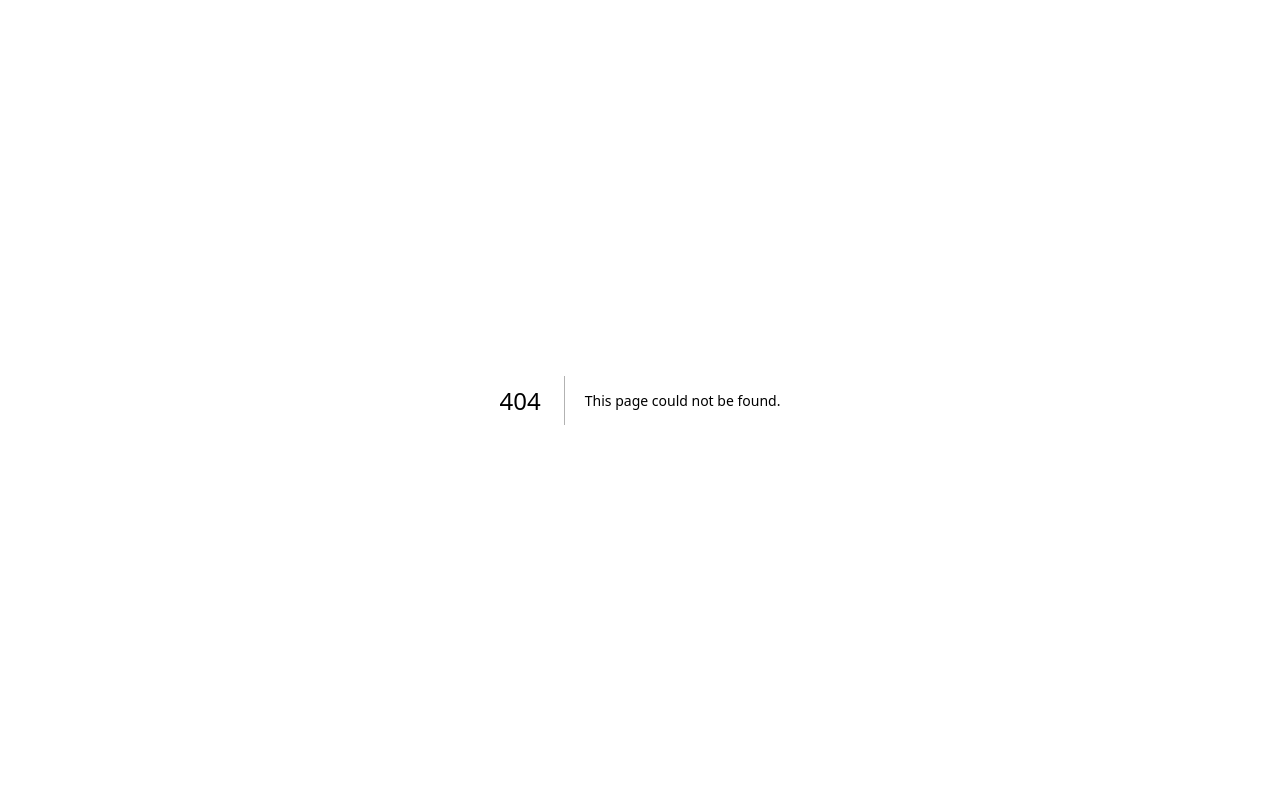
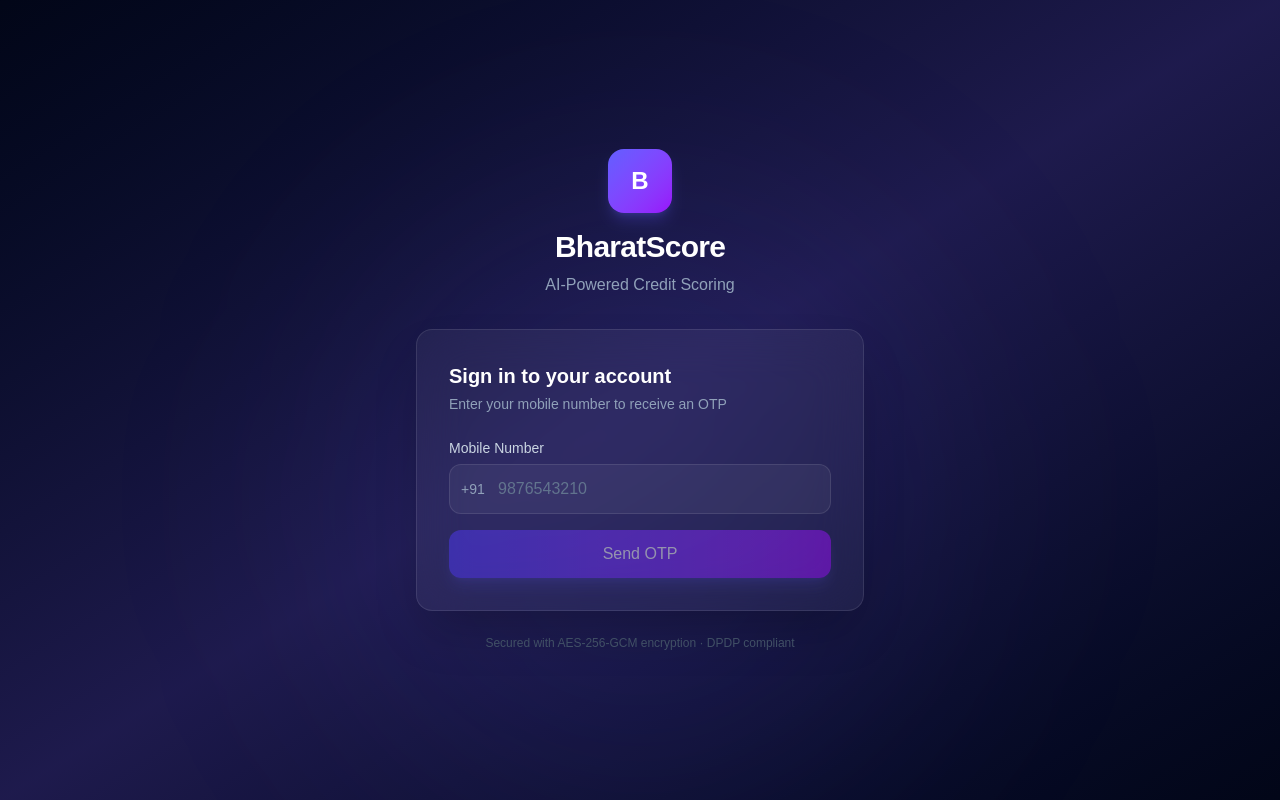
Before and after one commit to im-shourya/BharatScore, a Next.js app in the folder frontend/: page /login in a window 1280 px wide. Before the commit this address had no page. Built offline with nearby package versions, Linux system fonts and the light colour scheme; no server answers.

Commit message:
feat(frontend): add OTP login page with premium dark UI

```diff
--- /dev/null
+++ b/frontend/app/login/page.tsx
@@ -0,0 +1,206 @@
+'use client';
+
+import { useState, FormEvent } from 'react';
+import { useRouter } from 'next/navigation';
+
+const API_URL = process.env.NEXT_PUBLIC_API_URL || 'http://localhost:3000';
+
+type Step = 'mobile' | 'otp';
+
+export default function LoginPage() {
+  const router = useRouter();
+  const [step, setStep] = useState<Step>('mobile');
+  const [mobile, setMobile] = useState('');
+  const [otp, setOtp] = useState('');
+  const [loading, setLoading] = useState(false);
+  const [error, setError] = useState('');
+  const [expiresIn, setExpiresIn] = useState(0);
+
+  // Step 1: Send OTP
+  async function handleSendOtp(e: FormEvent) {
+    e.preventDefault();
+    setError('');
+    setLoading(true);
+
+    try {
+      const res = await fetch(`${API_URL}/api/v1/auth/otp/send`, {
+        method: 'POST',
+        headers: { 'Content-Type': 'application/json' },
+        body: JSON.stringify({ mobile: mobile.startsWith('+91') ? mobile : `+91${mobile}` }),
+      });
+
+      const data = await res.json();
+
+      if (!res.ok) {
+        setError(data?.error?.message || data?.message || 'Failed to send OTP');
+        return;
+      }
+
+      setExpiresIn(data?.data?.expires_in || data?.expires_in || 300);
+      setStep('otp');
+    } catch {
+      setError('Network error. Is the backend running?');
+    } finally {
+      setLoading(false);
+    }
+  }
+
+  // Step 2: Verify OTP
+  async function handleVerifyOtp(e: FormEvent) {
+    e.preventDefault();
+    setError('');
+    setLoading(true);
+
+    try {
+      const formattedMobile = mobile.startsWith('+91') ? mobile : `+91${mobile}`;
+      const res = await fetch(`${API_URL}/api/v1/auth/otp/verify`, {
+        method: 'POST',
+        headers: { 'Content-Type': 'application/json' },
+        body: JSON.stringify({
+          mobile: formattedMobile,
+          otp,
+          device_fingerprint: 'web-browser',
+        }),
+      });
+
+      const data = await res.json();
+
+      if (!res.ok) {
+        setError(data?.error?.message || data?.message || 'Invalid OTP');
+        return;
+      }
+
+      // Extract token from response (handles both wrapped and unwrapped responses)
+      const token = data?.data?.access_token || data?.access_token;
+      const refreshToken = data?.data?.refresh_token || data?.refresh_token;
+
+      if (token) {
+        localStorage.setItem('access_token', token);
+        if (refreshToken) localStorage.setItem('refresh_token', refreshToken);
+        router.push('/kyc');
+      } else {
+        setError('No access token received');
+      }
+    } catch {
+      setError('Network error. Is the backend running?');
+    } finally {
+      setLoading(false);
+    }
+  }
+
+  return (
+    <div className="min-h-screen flex items-center justify-center bg-gradient-to-br from-slate-950 via-indigo-950 to-slate-950 px-4">
+      {/* Glow effect */}
+      <div className="absolute inset-0 overflow-hidden pointer-events-none">
+        <div className="absolute top-1/4 left-1/2 -translate-x-1/2 w-[600px] h-[600px] bg-indigo-500/10 rounded-full blur-[120px]" />
+      </div>
+
+      <div className="relative w-full max-w-md">
+        {/* Logo / Brand */}
+        <div className="text-center mb-8">
+          <div className="inline-flex items-center justify-center w-16 h-16 rounded-2xl bg-gradient-to-br from-indigo-500 to-purple-600 mb-4 shadow-lg shadow-indigo-500/25">
+            <span className="text-2xl font-bold text-white">B</span>
+          </div>
+          <h1 className="text-3xl font-bold text-white tracking-tight">BharatScore</h1>
+          <p className="text-slate-400 mt-2">AI-Powered Credit Scoring</p>
+        </div>
+
+        {/* Card */}
+        <div className="bg-white/5 backdrop-blur-xl border border-white/10 rounded-2xl p-8 shadow-2xl">
+          <h2 className="text-xl font-semibold text-white mb-1">
+            {step === 'mobile' ? 'Sign in to your account' : 'Enter verification code'}
+          </h2>
+          <p className="text-slate-400 text-sm mb-6">
+            {step === 'mobile'
+              ? 'Enter your mobile number to receive an OTP'
+              : `OTP sent to +91${mobile.replace(/^\+91/, '')}. Check your backend terminal for the [DEV OTP] log.`}
+          </p>
+
+          {error && (
+            <div className="mb-4 p-3 rounded-lg bg-red-500/10 border border-red-500/20 text-red-400 text-sm">
+              {error}
+            </div>
+          )}
+
+          {step === 'mobile' ? (
+            <form onSubmit={handleSendOtp} className="space-y-4">
+              <div>
+                <label htmlFor="mobile" className="block text-sm font-medium text-slate-300 mb-1.5">
+                  Mobile Number
+                </label>
+                <div className="relative">
+                  <span className="absolute left-3 top-1/2 -translate-y-1/2 text-slate-400 text-sm">+91</span>
+                  <input
+                    id="mobile"
+                    type="tel"
+                    maxLength={10}
+                    value={mobile.replace(/^\+91/, '')}
+                    onChange={(e) => setMobile(e.target.value.replace(/\D/g, ''))}
+                    placeholder="9876543210"
+                    required
+                    className="w-full pl-12 pr-4 py-3 rounded-xl bg-white/5 border border-white/10 text-white placeholder-slate-500 focus:outline-none focus:ring-2 focus:ring-indigo-500 focus:border-transparent transition-all"
+                  />
+                </div>
+              </div>
+              <button
+                type="submit"
+                disabled={loading || mobile.replace(/^\+91/, '').length !== 10}
+                className="w-full py-3 px-4 rounded-xl bg-gradient-to-r from-indigo-600 to-purple-600 text-white font-medium hover:from-indigo-500 hover:to-purple-500 focus:outline-none focus:ring-2 focus:ring-indigo-500 focus:ring-offset-2 focus:ring-offset-slate-900 disabled:opacity-50 disabled:cursor-not-allowed transition-all duration-200 shadow-lg shadow-indigo-500/25"
+              >
+                {loading ? (
+                  <span className="flex items-center justify-center gap-2">
+                    <svg className="animate-spin h-5 w-5" viewBox="0 0 24 24"><circle className="opacity-25" cx="12" cy="12" r="10" stroke="currentColor" strokeWidth="4" fill="none" /><path className="opacity-75" fill="currentColor" d="M4 12a8 8 0 018-8V0C5.373 0 0 5.373 0 12h4z" /></svg>
+                    Sending OTP...
+                  </span>
+                ) : 'Send OTP'}
+              </button>
+            </form>
+          ) : (
+            <form onSubmit={handleVerifyOtp} className="space-y-4">
+              <div>
+                <label htmlFor="otp" className="block text-sm font-medium text-slate-300 mb-1.5">
+                  OTP Code
+                </label>
+                <input
+                  id="otp"
+                  type="text"
+                  maxLength={6}
+                  value={otp}
+                  onChange={(e) => setOtp(e.target.value.replace(/\D/g, ''))}
+                  placeholder="123456"
+                  required
+                  autoFocus
+                  className="w-full px-4 py-3 rounded-xl bg-white/5 border border-white/10 text-white text-center text-2xl tracking-[0.5em] placeholder-slate-500 focus:outline-none focus:ring-2 focus:ring-indigo-500 focus:border-transparent transition-all font-mono"
+                />
+                <p className="text-xs text-slate-500 mt-1.5">Expires in {expiresIn}s</p>
+              </div>
+              <button
+                type="submit"
+                disabled={loading || otp.length !== 6}
+                className="w-full py-3 px-4 rounded-xl bg-gradient-to-r from-indigo-600 to-purple-600 text-white font-medium hover:from-indigo-500 hover:to-purple-500 focus:outline-none focus:ring-2 focus:ring-indigo-500 focus:ring-offset-2 focus:ring-offset-slate-900 disabled:opacity-50 disabled:cursor-not-allowed transition-all duration-200 shadow-lg shadow-indigo-500/25"
+              >
+                {loading ? (
+                  <span className="flex items-center justify-center gap-2">
+                    <svg className="animate-spin h-5 w-5" viewBox="0 0 24 24"><circle className="opacity-25" cx="12" cy="12" r="10" stroke="currentColor" strokeWidth="4" fill="none" /><path className="opacity-75" fill="currentColor" d="M4 12a8 8 0 018-8V0C5.373 0 0 5.373 0 12h4z" /></svg>
+                    Verifying...
+                  </span>
+                ) : 'Verify OTP'}
+              </button>
+              <button
+                type="button"
+                onClick={() => { setStep('mobile'); setOtp(''); setError(''); }}
+                className="w-full py-2 text-sm text-slate-400 hover:text-white transition-colors"
+              >
+                ← Change number
+              </button>
+            </form>
+          )}
+        </div>
+
+        <p className="text-center text-xs text-slate-600 mt-6">
+          Secured with AES-256-GCM encryption · DPDP compliant
+        </p>
+      </div>
+    </div>
+  );
+}
```
